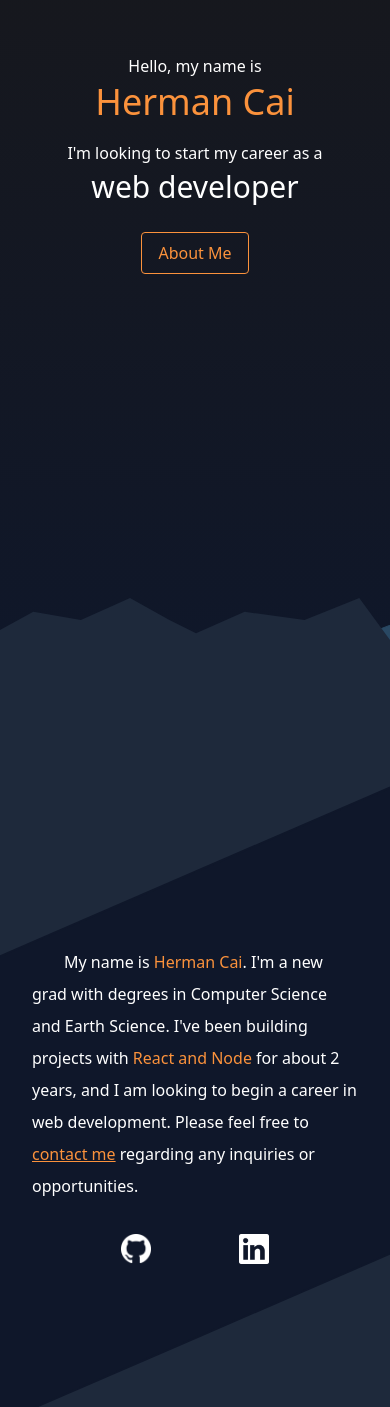
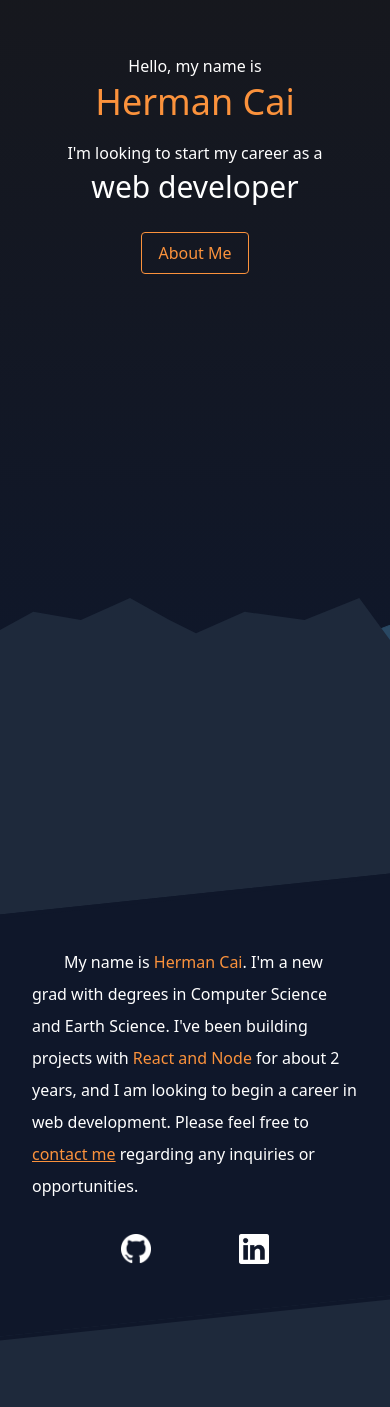
Before and after one commit to hermancai/portfolio, a Next.js app: page / in a window 390 px wide. Shown: the part 161-1568 px from the top of the page. Built offline with nearby package versions, Linux system fonts and the light colour scheme.

Commit message:
Use spans for bg animation

```diff
--- a/components/About.tsx
+++ b/components/About.tsx
@@ -5,10 +5,10 @@ import { Element } from "react-scroll";
 
 const strokeVariants: AnimationProps["variants"] = {
   hidden: {
-    pathLength: 0,
+    width: 0,
   },
   visible: {
-    pathLength: 1,
+    width: "100%",
     transition: { duration: 1.25, ease: "easeInOut" },
   },
 };
@@ -20,7 +20,6 @@ const fillVariants: AnimationProps["variants"] = {
   visible: {
     opacity: 1,
     transition: { duration: 0.5, delay: 1 },
-    repeatCount: 0,
   },
 };
 
@@ -30,55 +29,34 @@ export default function About() {
 
   return (
     <Element
-      className="min-h-screen w-full flex justify-center items-center text-white flex-col bg-slate-800 relative z-20"
+      className="h-screen w-full relative z-20 bg-slate-800 flex flex-col justify-center items-center"
       name="about"
     >
-      <div className="w-full h-full absolute top-0 pointer-events-none z-10 overflow-hidden">
-        <svg
-          xmlns="http://www.w3.org/2000/svg"
-          viewBox="0 0 200 200"
-          width="100%"
-          height="100%"
-          preserveAspectRatio="none"
-        >
-          <motion.path
-            d="M 100,45 L 0,65"
-            stroke="#0F172A"
-            variants={strokeVariants}
+      <span className="h-[50%] w-full top-[25%] block absolute -skew-y-6 z-20">
+        <motion.span
+          className="h-full w-full bg-slate-900 block absolute"
+          initial="hidden"
+          animate={isInView ? "visible" : ""}
+          variants={fillVariants}
+        />
+        <div className="w-full flex justify-center">
+          <motion.span
+            className="h-1 bg-slate-900 absolute"
             initial="hidden"
             animate={isInView ? "visible" : ""}
+            variants={strokeVariants}
           />
-          <motion.path
-            d="M 100,45 L 200,25"
-            stroke="#0F172A"
-            variants={strokeVariants}
+        </div>
+        <div className="w-full flex justify-center absolute bottom-0">
+          <motion.span
+            className="h-1 bg-slate-900 absolute"
             initial="hidden"
             animate={isInView ? "visible" : ""}
+            variants={strokeVariants}
           />
-          <motion.path
-            d="M 100,155 L 0,175"
-            stroke="#0F172A"
-            variants={strokeVariants}
-            initial="hidden"
-            animate={isInView ? "visible" : ""}
-          />
-          <motion.path
-            d="M 100,155 L 200,135"
-            stroke="#0F172A"
-            variants={strokeVariants}
-            initial="hidden"
-            animate={isInView ? "visible" : ""}
-          />
-          <motion.polygon
-            points="0,65 0,175 200,135 200,25"
-            fill="#0F172A"
-            variants={fillVariants}
-            initial="hidden"
-            animate={isInView ? "visible" : ""}
-          />
-        </svg>
-      </div>
-      <div className="p-8 w-full sm:max-w-[30rem] leading-8 flex flex-col gap-8 z-20">
+        </div>
+      </span>
+      <div className="p-8 sm:max-w-[30rem] leading-8 text-white flex flex-col gap-8 z-30">
         <p ref={ref}>
           &emsp;&emsp;My name is{" "}
           <span className="text-orange-400">Herman Cai</span>. I&apos;m a new
```
